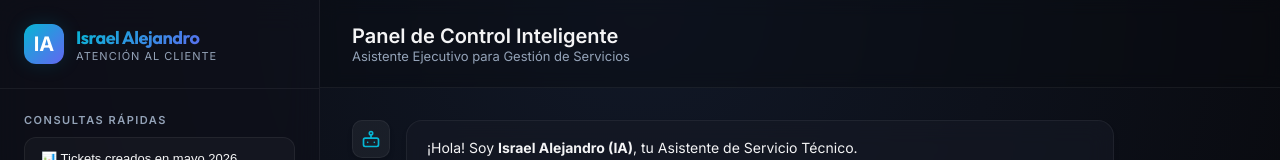
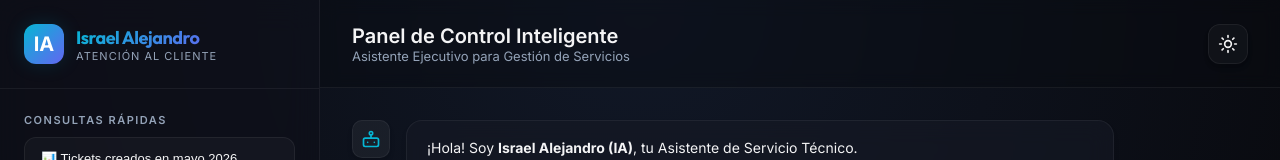
Before and after one commit to onunez2025/AsistenteST, a React app in the folder frontend/: page / in a window 1280 px wide. Shown: the top 160 px of the page. Built offline with nearby package versions, Linux system fonts and the light colour scheme; the HTML template or start-up script is replaced by a standard one.

Commit message:
feat: implementar modo claro y oscuro con persistencia de tema

```diff
--- a/frontend/src/App.css
+++ b/frontend/src/App.css
@@ -16,6 +16,42 @@
   --shadow-sm: 0 4px 6px -1px rgba(0, 0, 0, 0.1), 0 2px 4px -1px rgba(0, 0, 0, 0.06);
   --shadow-lg: 0 10px 15px -3px rgba(0, 0, 0, 0.3), 0 4px 6px -2px rgba(0, 0, 0, 0.05);
   --shadow-glow: 0 0 20px rgba(6, 182, 212, 0.15);
+  --app-bg-gradient: radial-gradient(circle at 50% 0%, #111827 0%, var(--bg-primary) 70%);
+  --chat-header-bg: rgba(9, 10, 15, 0.4);
+  --suggested-btn-bg: rgba(255, 255, 255, 0.03);
+  --suggested-btn-hover: rgba(6, 182, 212, 0.08);
+  --input-wrapper-bg: rgba(255, 255, 255, 0.03);
+  --input-container-fade: rgba(9, 10, 15, 0);
+  --scrollbar-thumb: rgba(255, 255, 255, 0.1);
+  --table-header-bg: rgba(255, 255, 255, 0.03);
+  --avatar-assistant-bg: rgba(255, 255, 255, 0.05);
+}
+
+:root[data-theme='light'] {
+  --bg-primary: #f8fafc;
+  --bg-sidebar: rgba(241, 245, 249, 0.85);
+  --bg-card: rgba(255, 255, 255, 0.85);
+  --border-color: rgba(15, 23, 42, 0.08);
+  --border-focus: rgba(6, 182, 212, 0.6);
+  --text-main: #0f172a;
+  --text-muted: #475569;
+  --accent-cyan: #0891b2;
+  --accent-indigo: #4f46e5;
+  --accent-gradient: linear-gradient(135deg, #0891b2 0%, #4f46e5 100%);
+  --chat-user-bg: linear-gradient(135deg, #0891b2 0%, #4f46e5 100%);
+  --chat-assistant-bg: rgba(255, 255, 255, 0.95);
+  --shadow-sm: 0 1px 3px rgba(0, 0, 0, 0.05), 0 1px 2px rgba(0, 0, 0, 0.03);
+  --shadow-lg: 0 10px 15px -3px rgba(15, 23, 42, 0.05), 0 4px 6px -2px rgba(15, 23, 42, 0.02);
+  --shadow-glow: 0 0 20px rgba(6, 182, 212, 0.08);
+  --app-bg-gradient: radial-gradient(circle at 50% 0%, #e0f2fe 0%, var(--bg-primary) 70%);
+  --chat-header-bg: rgba(248, 250, 252, 0.65);
+  --suggested-btn-bg: rgba(255, 255, 255, 0.95);
+  --suggested-btn-hover: rgba(6, 182, 212, 0.05);
+  --input-wrapper-bg: rgba(255, 255, 255, 0.95);
+  --input-container-fade: rgba(248, 250, 252, 0);
+  --scrollbar-thumb: rgba(15, 23, 42, 0.15);
+  --table-header-bg: rgba(15, 23, 42, 0.03);
+  --avatar-assistant-bg: rgba(15, 23, 42, 0.04);
 }
 
 * {
@@ -40,8 +76,9 @@ h1, h2, h3, .brand-title {
   display: flex;
   height: 100vh;
   width: 100vw;
-  background: radial-gradient(circle at 50% 0%, #111827 0%, var(--bg-primary) 70%);
+  background: var(--app-bg-gradient);
   overflow: hidden;
+  transition: background 0.3s ease;
 }
 
 /* Sidebar Styling */
@@ -52,7 +89,7 @@ h1, h2, h3, .brand-title {
   backdrop-filter: blur(16px);
   display: flex;
   flex-direction: column;
-  transition: transform 0.3s ease;
+  transition: transform 0.3s ease, background 0.3s ease, border-color 0.3s ease;
   z-index: 10;
 }
 
@@ -127,7 +164,7 @@ h1, h2, h3, .brand-title {
 }
 
 .suggested-btn {
-  background: rgba(255, 255, 255, 0.03);
+  background: var(--suggested-btn-bg);
   border: 1px solid var(--border-color);
   padding: 12px 16px;
   border-radius: 12px;
@@ -136,11 +173,11 @@ h1, h2, h3, .brand-title {
   font-size: 13px;
   line-height: 1.4;
   cursor: pointer;
-  transition: all 0.2s ease;
+  transition: all 0.2s ease, background 0.3s ease, border-color 0.3s ease, color 0.3s ease;
 }
 
 .suggested-btn:hover {
-  background: rgba(6, 182, 212, 0.08);
+  background: var(--suggested-btn-hover);
   border-color: var(--accent-cyan);
   transform: translateY(-2px);
 }
@@ -186,9 +223,10 @@ h1, h2, h3, .brand-title {
   display: flex;
   align-items: center;
   justify-content: space-between;
-  background: rgba(9, 10, 15, 0.4);
+  background: var(--chat-header-bg);
   backdrop-filter: blur(8px);
   z-index: 5;
+  transition: background 0.3s ease, border-color 0.3s ease;
 }
 
 .menu-toggle {
@@ -238,8 +276,9 @@ h1, h2, h3, .brand-title {
 
 .messages-container::-webkit-scrollbar-thumb,
 .sidebar-content::-webkit-scrollbar-thumb {
-  background: rgba(255, 255, 255, 0.1);
+  background: var(--scrollbar-thumb);
   border-radius: 10px;
+  transition: background 0.3s ease;
 }
 
 .messages-container::-webkit-scrollbar-thumb:hover,
@@ -283,9 +322,10 @@ h1, h2, h3, .brand-title {
 }
 
 .message.assistant .avatar {
-  background: rgba(255, 255, 255, 0.05);
+  background: var(--avatar-assistant-bg);
   border: 1px solid var(--border-color);
   color: var(--accent-cyan);
+  transition: background 0.3s ease, border-color 0.3s ease, color 0.3s ease;
 }
 
 .message-content {
@@ -303,6 +343,8 @@ h1, h2, h3, .brand-title {
   background: var(--chat-user-bg);
   border: 1px solid rgba(255, 255, 255, 0.05);
   border-bottom-right-radius: 4px;
+  color: #ffffff;
+  transition: background 0.3s ease, border-color 0.3s ease;
 }
 
 .message.assistant .message-content {
@@ -336,7 +378,8 @@ h1, h2, h3, .brand-title {
 .download-title {
   font-weight: 600;
   font-size: 13px;
-  color: #fff;
+  color: var(--text-main);
+  transition: color 0.3s ease;
 }
 
 .download-size {
@@ -456,9 +499,10 @@ h1, h2, h3, .brand-title {
 }
 
 .message-content th {
-  background-color: rgba(255, 255, 255, 0.03);
+  background-color: var(--table-header-bg);
   font-weight: 600;
-  color: #fff;
+  color: var(--text-main);
+  transition: background-color 0.3s ease, color 0.3s ease;
 }
 
 .message-content tr:hover {
@@ -515,13 +559,14 @@ h1, h2, h3, .brand-title {
 /* Input Container */
 .input-container {
   padding: 24px 32px 32px 32px;
-  background: linear-gradient(180deg, rgba(9, 10, 15, 0) 0%, var(--bg-primary) 50%);
+  background: linear-gradient(180deg, var(--input-container-fade) 0%, var(--bg-primary) 50%);
   border-top: 1px solid var(--border-color);
   backdrop-filter: blur(4px);
+  transition: background 0.3s ease, border-color 0.3s ease;
 }
 
 .input-wrapper {
-  background: rgba(255, 255, 255, 0.03);
+  background: var(--input-wrapper-bg);
   border: 1px solid var(--border-color);
   border-radius: 16px;
   padding: 8px 8px 8px 16px;
@@ -590,6 +635,33 @@ h1, h2, h3, .brand-title {
 @keyframes bounce {
   0%, 80%, 100% { transform: scale(0); }
   40% { transform: scale(1.0); }
+}
+
+/* Theme Toggle Button */
+.theme-toggle-btn {
+  background: rgba(255, 255, 255, 0.03);
+  border: 1px solid var(--border-color);
+  width: 40px;
+  height: 40px;
+  border-radius: 12px;
+  display: flex;
+  align-items: center;
+  justify-content: center;
+  color: var(--text-main);
+  cursor: pointer;
+  transition: all 0.25s cubic-bezier(0.4, 0, 0.2, 1);
+  box-shadow: var(--shadow-sm);
+}
+
+.theme-toggle-btn:hover {
+  background: var(--suggested-btn-hover);
+  border-color: var(--accent-cyan);
+  color: var(--accent-cyan);
+  transform: rotate(15deg) scale(1.05);
+}
+
+.theme-toggle-btn:active {
+  transform: scale(0.95);
 }
 
 /* Responsive Rules (Mobile-First) */
--- a/frontend/src/App.jsx
+++ b/frontend/src/App.jsx
@@ -24,6 +24,14 @@ const BotIcon = () => (
 
 const UserIcon = () => (
   <svg xmlns="http://www.w3.org/2000/svg" width="20" height="20" viewBox="0 0 24 24" fill="none" stroke="currentColor" strokeWidth="2" strokeLinecap="round" strokeLinejoin="round"><path d="M19 21v-2a4 4 0 0 0-4-4H9a4 4 0 0 0-4 4v2"></path><circle cx="12" cy="7" r="4"></circle></svg>
+);
+
+const SunIcon = () => (
+  <svg xmlns="http://www.w3.org/2000/svg" width="20" height="20" viewBox="0 0 24 24" fill="none" stroke="currentColor" strokeWidth="2" strokeLinecap="round" strokeLinejoin="round"><circle cx="12" cy="12" r="4"></circle><path d="M12 2v2"></path><path d="M12 20v2"></path><path d="M4.93 4.93l1.41 1.41"></path><path d="M17.66 17.66l1.41 1.41"></path><path d="M2 12h2"></path><path d="M20 12h2"></path><path d="M6.34 17.66l-1.41 1.41"></path><path d="M19.07 4.93l-1.41 1.41"></path></svg>
+);
+
+const MoonIcon = () => (
+  <svg xmlns="http://www.w3.org/2000/svg" width="20" height="20" viewBox="0 0 24 24" fill="none" stroke="currentColor" strokeWidth="2" strokeLinecap="round" strokeLinejoin="round"><path d="M12 3a6 6 0 0 0 9 9 9 9 0 1 1-9-9Z"></path></svg>
 );
 
 // Base URL for API
@@ -112,6 +120,19 @@ const parseMarkdown = (text) => {
 };
 
 function App() {
+  const [theme, setTheme] = useState(() => {
+    return localStorage.getItem('theme') || 'dark';
+  });
+
+  useEffect(() => {
+    document.documentElement.setAttribute('data-theme', theme);
+    localStorage.setItem('theme', theme);
+  }, [theme]);
+
+  const toggleTheme = () => {
+    setTheme(prev => prev === 'dark' ? 'light' : 'dark');
+  };
+
   const [messages, setMessages] = useState([
     {
       role: 'assistant',
@@ -433,7 +454,14 @@ function App() {
             <span className="chat-subtitle">Asistente Ejecutivo para Gestión de Servicios</span>
           </div>
 
-          <div style={{ width: '40px' }} className="menu-toggle"></div> {/* Spacer for alignment */}
+          <button
+            onClick={toggleTheme}
+            className="theme-toggle-btn"
+            title={theme === 'dark' ? 'Cambiar a Modo Claro' : 'Cambiar a Modo Oscuro'}
+            aria-label="Cambiar tema"
+          >
+            {theme === 'dark' ? <SunIcon /> : <MoonIcon />}
+          </button>
         </div>
 
         <div className="messages-container">
--- a/frontend/src/index.css
+++ b/frontend/src/index.css
@@ -4,5 +4,5 @@ html, body, #root {
   width: 100%;
   height: 100%;
   overflow: hidden;
-  background-color: #090a0f;
+  background-color: var(--bg-primary);
 }
```
